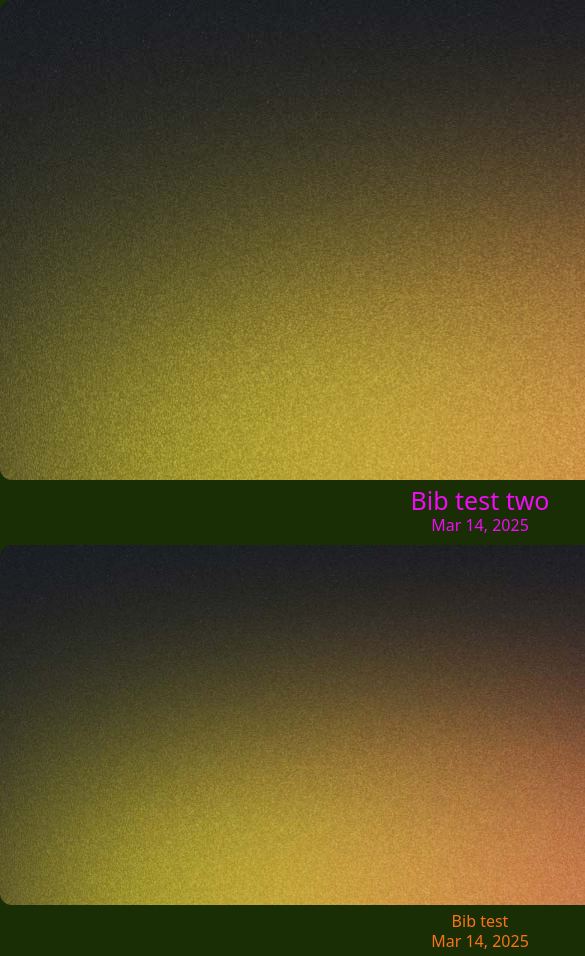
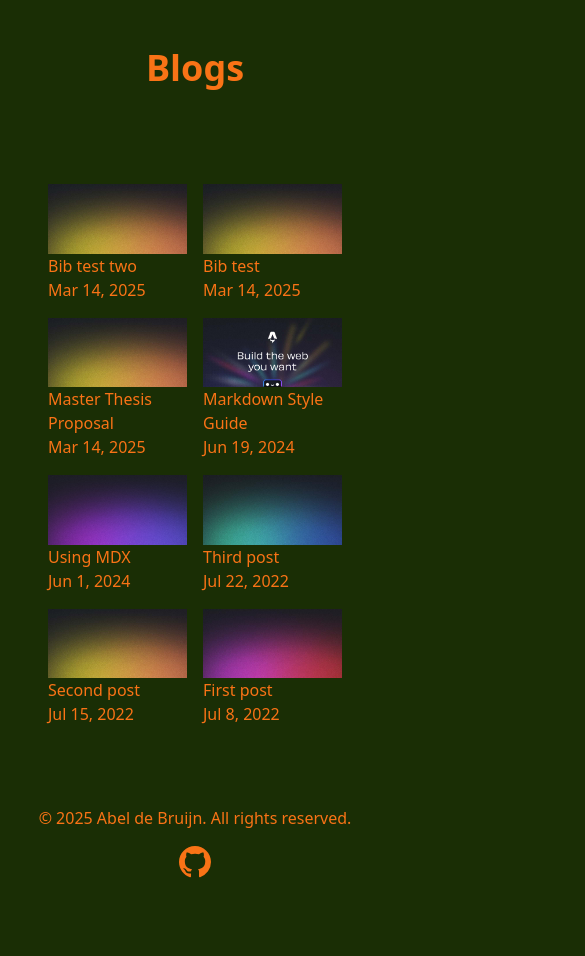
Before and after one commit to yustarandomname/Biography, an Astro site: page /blog in a window 390 px wide. Shown: the top 956 px of the page, 585 px wide, since content can reach past the window. Built offline with nearby package versions, Linux system fonts and the light colour scheme; Astro itself is replaced by a stand-in of ours.

Commit message:
Added blogs on homepage

```diff
--- a/src/components/Socials.astro
+++ b/src/components/Socials.astro
@@ -1,9 +1,9 @@
 ---
 import { Github, ArrowUpRight } from '@lucide/svelte';
-import Captcha from './Captcha.astro';
+// import Captcha from './Captcha.astro';
 ---
 
-<div class="grid grid-cols-1 md:grid-cols-2">
+<div class="grid grid-cols-1 md:grid-cols-2 gap-2 md:gap-4">
   <a
     class="border-orange-600 text-white p-4 border-2 bg-black hover:shadow-lg shadow-none shadow-orange-500/30 transition-shadow flex gap-2 relative group"
     href="https://github.com/yustarandomname"
@@ -16,7 +16,7 @@
     <span class="font-bold">GitHub:</span> @yustarandomname
   </a>
 
-  <Captcha />
+  <!-- <Captcha /> -->
 
   <a
     class="border-orange-600 text-white p-4 border-2 bg-black hover:shadow-lg shadow-none shadow-orange-500/30 transition-shadow flex gap-2 relative group"
--- a/src/content/blog/bib-test-two.mdx
+++ b/src/content/blog/bib-test-two.mdx
@@ -5,19 +5,15 @@
 heroImage: "/blog-placeholder-4.jpg"
 ---
 
-import Cite from "@/components/Cite.astro";
-import Paper from "@/components/Paper.astro";
-import Bibliography from "@/components/Bibliography.astro";
+import { Paper, Cite, Bibliography } from "@/components/paper";
 import { papers } from "@/bibs/master-thesis-bib";
 
 <Paper />
 
 # Bib test
 
-<Cite papers={papers} paperId="paperOne" />
-<Cite papers={papers} paperId="paperTwo" />
-<Cite papers={papers} paperId="paperTwo" />
-
-## Bibliography
+<Cite papers={papers} paperId="mst/9120181" />
+<Cite papers={papers} paperId="mst/Albero" />
+<Cite papers={papers} paperId="mst/Chen2022ParallelGC" />
 
 <Bibliography papers={papers} />
--- a/src/content/blog/bib-test.mdx
+++ b/src/content/blog/bib-test.mdx
@@ -14,6 +14,4 @@
 
 <Cite papers={papers} paperId="mst/rsos.211189" />
 
-## Bibliography
-
 <Bibliography papers={papers} />
--- a/src/pages/blog/index.astro
+++ b/src/pages/blog/index.astro
@@ -1,12 +1,12 @@
 ---
-import BaseHead from "../../components/BaseHead.astro";
-import Footer from "../../components/Footer.astro";
-import { SITE_TITLE, SITE_DESCRIPTION } from "../../consts";
-import { getCollection } from "astro:content";
-import FormattedDate from "../../components/FormattedDate.astro";
+import BaseHead from '../../components/BaseHead.astro';
+import Footer from '../../components/Footer.astro';
+import { SITE_TITLE, SITE_DESCRIPTION } from '../../consts';
+import { getCollection } from 'astro:content';
+import FormattedDate from '../../components/FormattedDate.astro';
 
-const posts = (await getCollection("blog")).sort(
-  (a, b) => b.data.pubDate.valueOf() - a.data.pubDate.valueOf(),
+const posts = (await getCollection('blog')).sort(
+  (a, b) => b.data.pubDate.valueOf() - a.data.pubDate.valueOf()
 );
 ---
 
@@ -14,99 +14,22 @@
 <html lang="en">
   <head>
     <BaseHead title={SITE_TITLE} description={SITE_DESCRIPTION} />
-    <style>
-      main {
-        width: 960px;
-      }
-      ul {
-        display: flex;
-        flex-wrap: wrap;
-        gap: 2rem;
-        list-style-type: none;
-        margin: 0;
-        padding: 0;
-      }
-      ul li {
-        width: calc(50% - 1rem);
-      }
-      ul li * {
-        text-decoration: none;
-        transition: 0.2s ease;
-      }
-      ul li:first-child {
-        width: 100%;
-        margin-bottom: 1rem;
-        text-align: center;
-      }
-      ul li:first-child img {
-        width: 100%;
-      }
-      ul li:first-child .title {
-        font-size: 2.369rem;
-      }
-      ul li img {
-        margin-bottom: 0.5rem;
-        border-radius: 12px;
-      }
-      ul li a {
-        display: block;
-      }
-      .title {
-        margin: 0;
-        color: rgb(var(--black));
-        line-height: 1;
-      }
-      .date {
-        margin: 0;
-        color: rgb(var(--gray));
-      }
-      ul li a:hover h4,
-      ul li a:hover .date {
-        color: rgb(var(--accent));
-      }
-      ul a:hover img {
-        box-shadow: var(--box-shadow);
-      }
-      @media (max-width: 720px) {
-        ul {
-          gap: 0.5em;
-        }
-        ul li {
-          width: 100%;
-          text-align: center;
-        }
-        ul li:first-child {
-          margin-bottom: 0;
-        }
-        ul li:first-child .title {
-          font-size: 1.563em;
-        }
-      }
-    </style>
   </head>
   <body>
     <main>
-      <section>
-        <ul>
+      <h1 class="text-center text-4xl font-bold p-12">Blogs</h1>
+      <section class="grid grid-cols-2 container mx-auto gap-4 p-12">
         {
           posts.map((post) => (
-              <li>
             <a href={`/blog/${post.id}/`}>
-                  <img
-                    width={720}
-                    height={360}
-                    src={post.data.heroImage}
-                    alt=""
-                  />
+              <img width={720} height={360} src={post.data.heroImage} alt="" />
               <h4 class="title">{post.data.title}</h4>
               <p class="date">
                 <FormattedDate date={post.data.pubDate} />
               </p>
             </a>
-              </li>
           ))
         }
-        </ul>
       </section>
     </main>
     <Footer />
--- a/src/pages/index.astro
+++ b/src/pages/index.astro
@@ -1,10 +1,16 @@
 ---
+import FormattedDate from '@/components/FormattedDate.astro';
 import Section from '@/components/Section.astro';
 import Socials from '@/components/Socials.astro';
 import TitlePage from '@/components/TitlePage.astro';
+import { getCollection } from 'astro:content';
 import BaseHead from '../components/BaseHead.astro';
 import Footer from '../components/Footer.astro';
 import { SITE_DESCRIPTION, SITE_TITLE } from '../consts';
+
+const posts = (await getCollection('blog'))
+  .sort((a, b) => b.data.pubDate.valueOf() - a.data.pubDate.valueOf())
+  .slice(0, 5);
 ---
 
 <!doctype html>
@@ -19,6 +25,31 @@
       <Section title="Socials">
         <Socials />
       </Section>
+
+      <Section title="Blogs">
+        <div class="grid md:grid-cols-4 grid-cols-2 gap-2 md:gap-4">
+          {
+            posts.map((post) => (
+              <a
+                href={`/blog/${post.id}/`}
+                class="bg-black p-4 border-2 border-orange-600 hover:shadow-lg shadow-none shadow-orange-500/30 transition-shadow group first:col-span-2 first:row-span-2"
+              >
+                <img
+                  width={720}
+                  height={360}
+                  src={post.data.heroImage}
+                  class="saturate-50 opacity-40 group-hover:opacity-100 transition-opacity"
+                  alt=""
+                />
+                <h4 class="text-xl">{post.data.title}</h4>
+                <p class="date">
+                  <FormattedDate date={post.data.pubDate} />
+                </p>
+              </a>
+            ))
+          }
+        </div>
+      </Section>
     </main>
     <Footer />
   </body>
```
Lines whose indentation alone changed are shown as unchanged.
